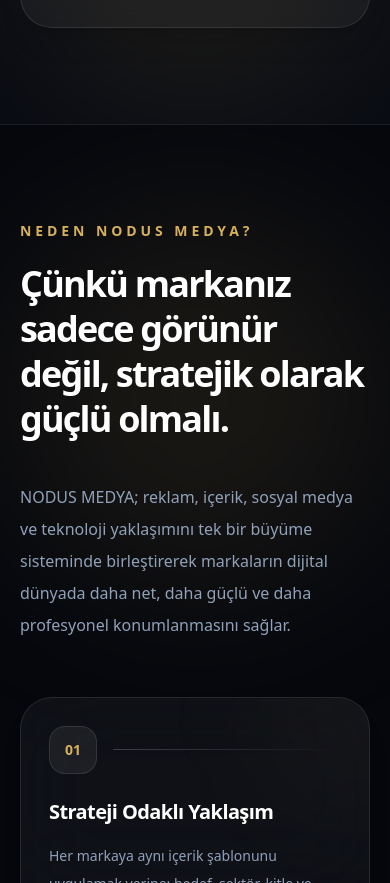
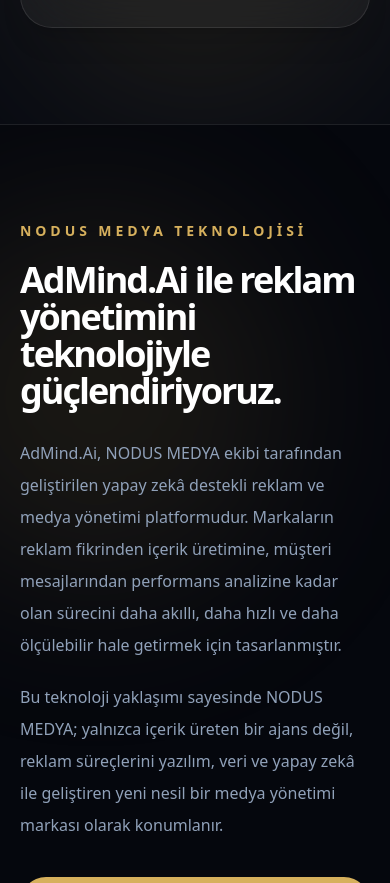
Before and after one commit to yasinkilic09/nodus-medya-site, a Next.js app: page / in a window 390 px wide. Shown: the part 11117-12000 px from the top of the page. Built offline with nearby package versions, Linux system fonts and the light colour scheme.

Commit message:
Add AdMind.Ai showcase section

```diff
--- a/app/page.tsx
+++ b/app/page.tsx
@@ -7,6 +7,7 @@
   { label: "Biz Kimiz", href: "#biz-kimiz" },
   { label: "Hizmetler", href: "#hizmetler" },
   { label: "NODUS Metodu", href: "#nodus-metodu" },
+  { label: "AdMind.Ai", href: "#admind-ai" },
   { label: "Teknoloji", href: "#teknoloji" },
   { label: "SSS", href: "#sss" },
   { label: "İletişim", href: "#iletisim" },
@@ -169,6 +170,15 @@
     value: "Aydın / Türkiye",
     href: "#",
   },
+];
+
+const admindHighlights = [
+  "AI destekli reklam paketi oluşturma",
+  "Sosyal medya içerik ve kampanya akışı",
+  "Müşteri mesajlarını fırsata dönüştürme",
+  "Lead / müşteri adayı takibi",
+  "Kampanya performans karnesi",
+  "Görsel brief ve reklam prompt üretimi",
 ];
 
 const faqItems = [
@@ -812,6 +822,100 @@
         </div>
       </section>
             <section
+        id="admind-ai"
+        className="relative overflow-hidden border-t border-white/10 bg-[#05070D] px-5 py-24 sm:px-8 lg:px-10"
+      >
+        <div className="absolute -left-24 top-20 h-96 w-96 rounded-full bg-[#D6B05D]/10 blur-[90px]" />
+        <div className="absolute -right-24 bottom-10 h-96 w-96 rounded-full bg-[#38BDF8]/10 blur-[90px]" />
+
+        <div className="relative mx-auto grid max-w-7xl gap-10 lg:grid-cols-[0.95fr_1.05fr] lg:items-center">
+          <div>
+            <p className="text-sm font-bold uppercase tracking-[0.28em] text-[#D6B05D]">
+              NODUS MEDYA Teknolojisi
+            </p>
+
+            <h2 className="mt-5 max-w-4xl text-4xl font-black leading-[1.03] tracking-[-0.055em] text-white sm:text-5xl lg:text-6xl">
+              AdMind.Ai ile reklam yönetimini teknolojiyle güçlendiriyoruz.
+            </h2>
+
+            <p className="mt-7 max-w-3xl text-base leading-8 text-slate-400 sm:text-lg">
+              AdMind.Ai, NODUS MEDYA ekibi tarafından geliştirilen yapay zekâ destekli reklam ve medya yönetimi platformudur.
+              Markaların reklam fikrinden içerik üretimine, müşteri mesajlarından performans analizine kadar olan sürecini daha akıllı, daha hızlı ve daha ölçülebilir hale getirmek için tasarlanmıştır.
+            </p>
+
+            <p className="mt-5 max-w-3xl text-base leading-8 text-slate-400 sm:text-lg">
+              Bu teknoloji yaklaşımı sayesinde NODUS MEDYA; yalnızca içerik üreten bir ajans değil, reklam süreçlerini yazılım, veri ve yapay zekâ ile geliştiren yeni nesil bir medya yönetimi markası olarak konumlanır.
+            </p>
+
+            <div className="mt-9 flex flex-col gap-3 sm:flex-row">
+              <a
+                href="#iletisim"
+                className="inline-flex items-center justify-center rounded-full bg-[#D6B05D] px-7 py-4 text-sm font-black text-[#070A12] transition hover:-translate-y-1 hover:bg-[#F5D98B]"
+              >
+                AdMind.Ai Hakkında Bilgi Al
+              </a>
+
+              <a
+                href="https://admind-ai-gold.vercel.app/"
+                target="_blank"
+                rel="noreferrer"
+                className="inline-flex items-center justify-center rounded-full border border-white/15 bg-white/[0.04] px-7 py-4 text-sm font-black text-white transition hover:-translate-y-1 hover:border-[#D6B05D]/40 hover:bg-white/[0.07]"
+              >
+                Canlı MVP&apos;yi İncele
+              </a>
+            </div>
+          </div>
+
+          <div className="relative rounded-[2.2rem] border border-white/10 bg-white/[0.04] p-5 shadow-xl backdrop-blur-xl sm:p-7">
+            <div className="absolute inset-0 rounded-[inherit] bg-gradient-to-br from-[#D6B05D]/10 via-transparent to-[#38BDF8]/10" />
+
+            <div className="relative">
+              <div className="flex items-center justify-between gap-4 border-b border-white/10 pb-5">
+                <div>
+                  <p className="text-xs font-bold uppercase tracking-[0.24em] text-slate-500">
+                    Product Lab
+                  </p>
+                  <h3 className="mt-2 text-2xl font-black tracking-[-0.04em] text-white">
+                    AdMind.Ai
+                  </h3>
+                </div>
+
+                <div className="rounded-full border border-[#D6B05D]/30 bg-[#D6B05D]/10 px-4 py-2 text-xs font-black uppercase tracking-[0.18em] text-[#F5D98B]">
+                  AI MVP
+                </div>
+              </div>
+
+              <div className="mt-7 grid gap-3">
+                {admindHighlights.map((item) => (
+                  <div
+                    key={item}
+                    className="flex items-center gap-4 rounded-2xl border border-white/10 bg-[#05070D]/60 p-4"
+                  >
+                    <div className="flex h-9 w-9 shrink-0 items-center justify-center rounded-xl bg-[#D6B05D]/10 text-sm font-black text-[#F5D98B]">
+                      ✓
+                    </div>
+
+                    <p className="text-sm font-semibold leading-6 text-slate-300">
+                      {item}
+                    </p>
+                  </div>
+                ))}
+              </div>
+
+              <div className="mt-7 rounded-3xl border border-[#D6B05D]/20 bg-[#D6B05D]/10 p-5">
+                <p className="text-sm font-bold uppercase tracking-[0.2em] text-[#F5D98B]">
+                  NODUS farkı
+                </p>
+
+                <p className="mt-3 text-sm leading-7 text-slate-300">
+                  Reklam yönetimini yalnızca paylaşım ve tasarım süreci olarak değil; strateji, otomasyon, müşteri dönüşümü ve performans ölçümüyle birlikte ele alan bütünleşik bir sistem geliştiriyoruz.
+                </p>
+              </div>
+            </div>
+          </div>
+        </div>
+      </section>
+            <section
         id="neden-nodus"
         className="relative overflow-hidden border-t border-white/10 bg-[#05070D] px-5 py-24 sm:px-8 lg:px-10"
       >
```
